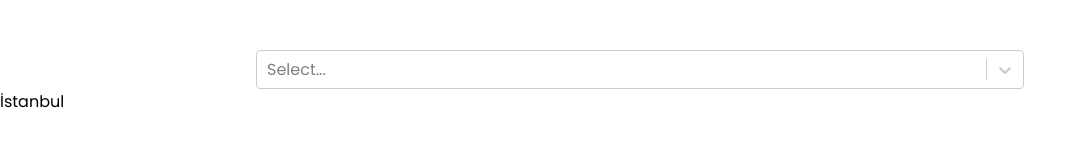
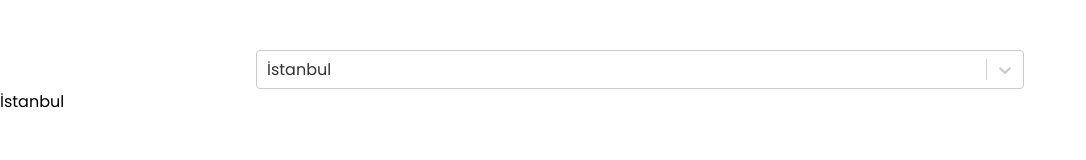
Before and after one commit to mserhatyuksel/react-weather, a React (Create React App) app: page / in a window 1280 px wide. Shown: the top 160 px of the page, without its empty margins (0-1086 px from the left). Built offline with nearby package versions, Linux system fonts and the light colour scheme.

Commit message:
Added context values

```diff
--- a/src/components/CityList/CityList.jsx
+++ b/src/components/CityList/CityList.jsx
@@ -1,4 +1,5 @@
-import React from "react";
+import { useContext } from "react";
+import CityContext from "../../context/city-context";
 import styles from "./CityList.module.css";
 import Select from "react-select";
 
@@ -86,7 +87,17 @@ const options = [
     { value: "Düzce", label: "Düzce" },
 ];
 const CityList = () => {
-    return <Select className={styles.list} options={options} onChange={(value)=>{console.log(value)}} />;
+    const ctx = useContext(CityContext);
+    return (
+        <Select
+            className={styles.list}
+            options={options}
+            value={{ value: ctx.city, label: ctx.city }}
+            onChange={(e) => {
+                ctx.setCity(e.value);
+            }}
+        />
+    );
 };
 
 export default CityList;
```
